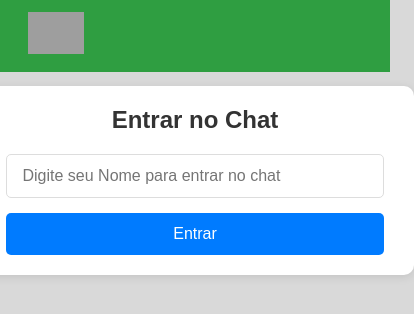
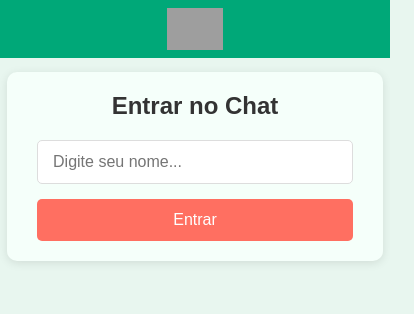
Before and after one commit to MayconPadilha/Projeto-Chat-para-Redes-de-Computadores, a website: page public/index.html in a window 390 px wide. Shown: the whole page, 414 px wide, since content can reach past the window. Drawn offline with Linux system fonts and the light colour scheme; grey boxes are pictures that could not be loaded.

Commit message:
melhora de interface, cores e mobile

```diff
--- a/public/index.html
+++ b/public/index.html
@@ -4,15 +4,15 @@
 <head>
   <meta charset="UTF-8">
   <meta name="viewport" content="width=device-width, initial-scale=1.0">
-  <title>Chat da Live</title>
-
+  <title>Chat</title>
+  <link rel="shortcut icon" href="./image/icon.svg" type="image/svg">
   <link rel="stylesheet" href="style.css">
 </head>
 
 <body>
-  <nav class="fixed-top">
+  <nav>
     <div id="elementoImagem"><img
-        src="https://moodle.restinga.ifrs.edu.br/pluginfile.php/1/core_admin/logocompact/300x300/1694611729/logo_200.png"
+        src="https://moodle.restinga.ifrs.edu.br/pluginfile.php/1/core_admin/logo/0x200/1707227321/logo_600.png"
         alt="imagem do if"></div>
   </nav>
 
@@ -20,7 +20,7 @@
     <section class="login" id="login">
       <div class="entradaChat">
         <h2>Entrar no Chat</h2>
-        <input id="inputName" placeholder="Digite seu Nome para entrar no chat" />
+        <input id="inputName" placeholder="Digite seu nome..."/>
         <button id="btnsetUserName" onclick="setUserName()">Entrar</button>
       </div>
     </section>
@@ -34,7 +34,6 @@
       window.location.href = `chat.html?username=${userName}`;
     }
 
-    //Adicione um ouvinte de evento para o Enter no campo inputName
     document.getElementById('inputName').addEventListener('keyup', (event) => {
       if (event.key === 'Enter') {
         setUserName();
--- a/public/style.css
+++ b/public/style.css
@@ -5,22 +5,28 @@
 
 body {
   font-family: Arial, sans-serif;
-  background-color: #d9d9d9;
+  background-color: #E8F6EF;
+}
+
+nav {
+  box-shadow: none;
+  font-size: 23px;
+  color: #FFFFFF;
+  background-color: #00A878;
+  display: flex;
+  justify-content: space-around;
+  padding: 8px 28px;
+  align-items: center;
+}
+
+nav div {
+  display: flex;
+  justify-content: center;
+  align-items: center;
 }
 
 nav div img {
-  max-height: calc(50px - (0.25rem * 2));
-}
-
-.fixed-top {
-  box-shadow: none;
-  font-size: 23px;
-  color: white;
-  background-color: #2f9e41;
-  display: flex;
-  justify-content: space-between;
-  padding: 12px 28px;
-  align-items: center;
+  height: calc(50px - (0.25rem * 2));
 }
 
 main {
@@ -37,13 +43,13 @@ main {
 }
 
 .entradaChat {
-  background-color: #ffffff;
+  background-color: #F5FFFA;
   padding: 20px 30px;
   border-radius: 10px;
   box-shadow: 0 2px 10px rgba(0, 0, 0, 0.1);
   text-align: center;
   max-width: 400px;
-  width: 100%;
+  width: 81vw;
 }
 
 .entradaChat input {
@@ -56,10 +62,11 @@ main {
   color: #555;
   outline: none;
   box-sizing: border-box;
+  background-color: #FFFFFF;
 }
 
 .entradaChat input:focus {
-  border-color: #007bff;
+  border-color: #00A878;
 }
 
 .entradaChat h2 {
@@ -69,7 +76,7 @@ main {
 }
 
 .entradaChat button {
-  background-color: #007bff;
+  background-color: #FF6F61;
   color: white;
   padding: 12px 15px;
   border: none;
@@ -81,5 +88,5 @@ main {
 }
 
 .entradaChat button:hover {
-  background-color: #0056b3;
+  background-color: #E55C52;
 }
--- a/public/styleChat.css
+++ b/public/styleChat.css
@@ -9,15 +9,15 @@ main {
 .chat {
   display: flex;
   justify-content: center;
-  background-color: #f5f5f5;
+  background-color: #F5FFFA;
   border-radius: 10px;
   padding: 20px;
   margin-top: 6px;
   box-shadow: 0 0 10px rgba(0, 0, 0, 0.1);
   flex-direction: column;
+  width: 30vw;
   height: calc(81vh);
 }
-
 
 .usuariosAtivos {
   display: flex;
@@ -31,47 +31,43 @@ main {
 
 #messages {
   overflow-y: scroll;
-  border: 1px solid #ccc;
+  border: 1px solid #FF6F61;
   padding: 10px;
-  width: 50vw;
   display: block;
   height: calc(100vh - 20px);
+  background-color: #E8F6EF;
+  color: #333333;
 }
 
 .user-message {
-  color: #333;
+  color: #333333;
 }
 
 .timestamp {
   font-size: 0.8em;
-  color: #888;
+  color: #00A878;
   margin-left: 10px;
 }
 
 .envio {
   display: flex;
   margin-top: 5px;
-
   gap: 5px;
 }
 
-.envio input{
+.envio input {
   width: 100%;
   padding-left: 5px;
   border: 1px solid #ddd;
-  word-wrap: "hard";
+  background-color: #F5FFFA;
+  color: #333333;
 }
 
-#messages-users_block {
-  display: inline-block;
-  width: 100%;
-}
-
-main button {
-  background-color: #ced4da;
+.envio button {
+  background-color: #FF6F61;
   font-weight: 400;
   font-size: 18px;
-  color: #1d2125;
+  color: #FFFFFF;
   text-align: center;
   vertical-align: middle;
   border: 1px solid transparent;
@@ -85,25 +81,31 @@ main button {
   display: flex;
   flex-direction: column;
   height: auto;
-  background-color: #f5f5f5;
+  background-color: #F5FFFA;
   padding: 20px;
   border-radius: 10px;
+  box-shadow: 0 0 10px rgba(0, 0, 0, 0.1);
   margin-top: 6px;
 }
 
 #activeUsers h2 {
   font-size: 20px;
   margin-bottom: 10px;
+  color: #00A878;
 }
 
 @media screen and (max-width: 768px) {
-  main{
+  .fixed-top{
+    justify-content: space-between;
+  }
+
+  main {
     display: flex;
     flex-direction: column;
     align-items: center;
   }
 
-  .chat{
+  .chat {
     height: calc(50vh);
     width: 81vw;
   }
```
Also changed, not shown: public/chat.html (+3 -3 lines), public/image/icon.svg (added).
